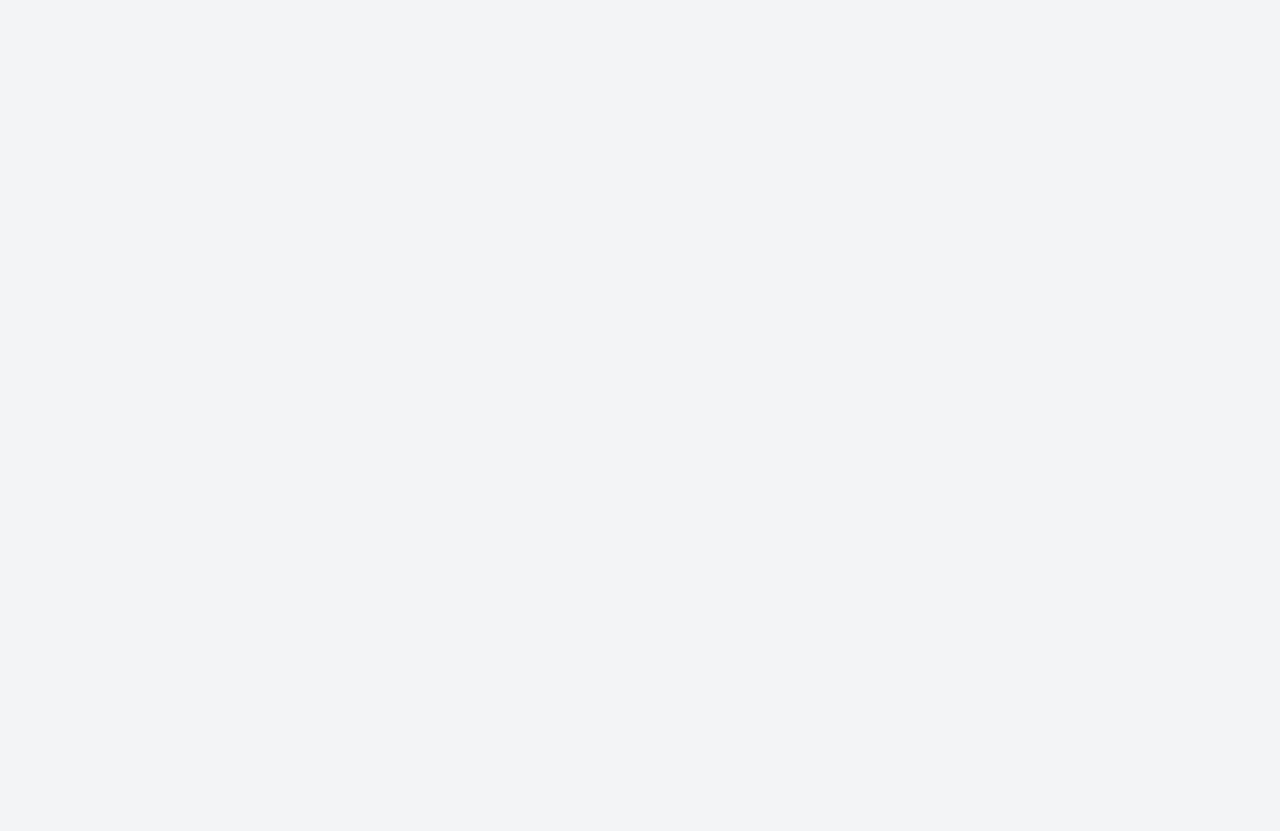
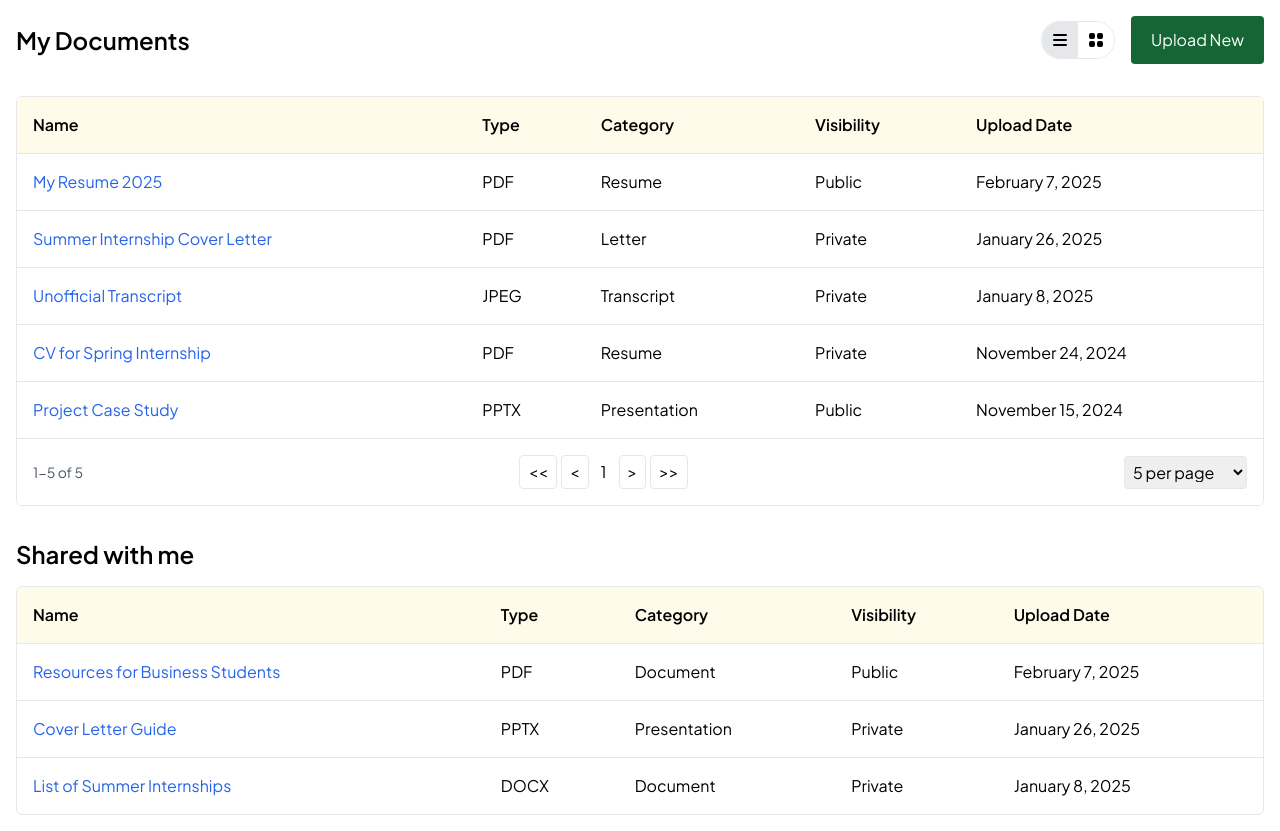
Before and after one commit to heartybp/BranchOut, a React (Vite) app in the folder client/: page /resources in a window 1280 px wide. Before the commit this address had no page. Before the commit the page ends 800 px from the top, so only its background shows below. Built offline with nearby package versions, Linux system fonts and the light colour scheme.

Commit message:
resources page

```diff
--- a/client/src/App.jsx
+++ b/client/src/App.jsx
@@ -1,12 +1,13 @@
 import { BrowserRouter, Routes, Route } from "react-router-dom";
 
-import SignUp from './components/SignUp.jsx';
+import SignUp from "./components/SignUp.jsx";
 import Login from "./components/Login.jsx";
 
 import Home from "./Home.jsx";
 import Network from "./Network.jsx";
 import Forum from "./Forum.jsx";
 import Profile from "./Profile.jsx";
+import Resources from "./Resources.jsx";
 
 // App.jsx is the entry point of a React application
 // Here, you define your main React component and render the initial structure of the user interface
@@ -15,21 +16,21 @@ import Profile from "./Profile.jsx";
 // client > src > components
 
 function App() {
-
   return (
     <BrowserRouter>
       <Routes>
-        <Route path="/" element={<SignUp />}  />
-        <Route path="/login" element={<Login />}  />
-        <Route path="/home" element={<Home />}  />
+        <Route path="/" element={<SignUp />} />
+        <Route path="/login" element={<Login />} />
+        <Route path="/home" element={<Home />} />
 
-        <Route path="/network" element={<Network />}  />
-        <Route path="/forum" element={<Forum />}  />
+        <Route path="/network" element={<Network />} />
+        <Route path="/forum" element={<Forum />} />
 
-        <Route path="/profile" element={<Profile />}  />
+        <Route path="/profile" element={<Profile />} />
+        <Route path="/resources" element={<Resources />} />
       </Routes>
     </BrowserRouter>
-  )
+  );
 }
 
-export default App
+export default App;
--- a/client/src/Home.jsx
+++ b/client/src/Home.jsx
@@ -48,7 +48,7 @@ const Home = () => {
         <div className="flex flex-col overflow-y-scroll bg-white">
           <Header />
 
-          <div className="flex bg-white">
+          <div className="flex bg-white mb-10">
             {/* left side */}
 
             <div className="bg-white justify-center w-[940px] flex-row ">
@@ -65,7 +65,7 @@ const Home = () => {
                     <p className="font-semibold">days checked in</p>
                   </div>
 
-                  <div className="bg-gray-100 p-6 rounded-lg border border-gray-300 flex flex-col items-center">
+                  <div className="bg-gray-100 p-5 rounded-lg border border-gray-300 flex flex-col items-center">
                     <p className="font-semibold">Current Mentor</p>
                     <img
                       src={mentorImage}
--- a/client/src/Resources.jsx
+++ b/client/src/Resources.jsx
@@ -1,26 +1,249 @@
+import React, { useState } from "react";
+
 const Resources = () => {
+  const [viewMode, setViewMode] = useState("list"); // 'list' or 'grid'
+  const [currentPage, setCurrentPage] = useState(1);
+  const [itemsPerPage, setItemsPerPage] = useState(5);
+
+  const myDocuments = [
+    {
+      name: "My Resume 2025",
+      type: "PDF",
+      category: "Resume",
+      visibility: "Public",
+      uploadDate: "February 7, 2025",
+      link: "#",
+    },
+    {
+      name: "Summer Internship Cover Letter",
+      type: "PDF",
+      category: "Letter",
+      visibility: "Private",
+      uploadDate: "January 26, 2025",
+      link: "#",
+    },
+    {
+      name: "Unofficial Transcript",
+      type: "JPEG",
+      category: "Transcript",
+      visibility: "Private",
+      uploadDate: "January 8, 2025",
+      link: "#",
+    },
+    {
+      name: "CV for Spring Internship",
+      type: "PDF",
+      category: "Resume",
+      visibility: "Private",
+      uploadDate: "November 24, 2024",
+      link: "#",
+    },
+    {
+      name: "Project Case Study",
+      type: "PPTX",
+      category: "Presentation",
+      visibility: "Public",
+      uploadDate: "November 15, 2024",
+      link: "#",
+    },
+  ];
+
+  const sharedWithMe = [
+    {
+      name: "Resources for Business Students",
+      type: "PDF",
+      category: "Document",
+      visibility: "Public",
+      uploadDate: "February 7, 2025",
+      link: "#",
+    },
+    {
+      name: "Cover Letter Guide",
+      type: "PPTX",
+      category: "Presentation",
+      visibility: "Private",
+      uploadDate: "January 26, 2025",
+      link: "#",
+    },
+    {
+      name: "List of Summer Internships",
+      type: "DOCX",
+      category: "Document",
+      visibility: "Private",
+      uploadDate: "January 8, 2025",
+      link: "#",
+    },
+  ];
+
+  const totalPages = Math.ceil(myDocuments.length / itemsPerPage);
+  const displayedDocuments = myDocuments.slice(
+    (currentPage - 1) * itemsPerPage,
+    currentPage * itemsPerPage
+  );
+
+  const handlePageChange = (page) => {
+    setCurrentPage(page);
+  };
+
   return (
-    <>
-      <div className="flex flex-col">
-        <button className="px-5 py-3 bg-brandGreen text-md text-white">
-          Upload New
-        </button>
+    <div className="flex flex-col bg-white min-h-screen">
+      {/* header with upload button */}
+      <div className="flex justify-between items-center p-4 bg-white">
+        <h1 className="text-2xl font-semibold">My Documents</h1>
+        <div className="flex items-center gap-4">
+          <div className="flex border rounded-full overflow-hidden">
+            <button
+              className={`p-2 ${
+                viewMode === "list" ? "bg-gray-200" : "bg-white"
+              }`}
+              onClick={() => setViewMode("list")}
+            >
+              <svg
+                xmlns="http://www.w3.org/2000/svg"
+                className="h-5 w-5"
+                viewBox="0 0 20 20"
+                fill="currentColor"
+              >
+                <path
+                  fillRule="evenodd"
+                  d="M3 5a1 1 0 011-1h12a1 1 0 110 2H4a1 1 0 01-1-1zm0 5a1 1 0 011-1h12a1 1 0 110 2H4a1 1 0 01-1-1zm0 5a1 1 0 011-1h12a1 1 0 110 2H4a1 1 0 01-1-1z"
+                  clipRule="evenodd"
+                />
+              </svg>
+            </button>
+            <button
+              className={`p-2 ${
+                viewMode === "grid" ? "bg-gray-200" : "bg-white"
+              }`}
+              onClick={() => setViewMode("grid")}
+            >
+              <svg
+                xmlns="http://www.w3.org/2000/svg"
+                className="h-5 w-5"
+                viewBox="0 0 20 20"
+                fill="currentColor"
+              >
+                <path d="M5 3a2 2 0 00-2 2v2a2 2 0 002 2h2a2 2 0 002-2V5a2 2 0 00-2-2H5zM5 11a2 2 0 00-2 2v2a2 2 0 002 2h2a2 2 0 002-2v-2a2 2 0 00-2-2H5zM11 5a2 2 0 012-2h2a2 2 0 012 2v2a2 2 0 01-2 2h-2a2 2 0 01-2-2V5zM11 13a2 2 0 012-2h2a2 2 0 012 2v2a2 2 0 01-2 2h-2a2 2 0 01-2-2v-2z" />
+              </svg>
+            </button>
+          </div>
+          <button className="px-5 py-3 bg-green-800 text-white rounded">
+            Upload New
+          </button>
+        </div>
+      </div>
 
-        <h1>My Documents</h1>
-        <div>
-          <ul className="">
-            <li className="bg-amber-50">Name</li>
-            <li>My Resume 2025</li>
-            <li>Summer Internship Cover Letter</li>
-            <li>Unofficial Transcript</li>
-            <li>CV for Spring Internship</li>
-            <li>Project Case Study</li>
-          </ul>
+      <div className="p-4">
+        {/* My Documents Table */}
+        <div className="bg-white border rounded-md overflow-hidden mb-8">
+          <table className="w-full">
+            <thead>
+              <tr className="bg-amber-50">
+                <th className="text-left p-4 font-semibold">Name</th>
+                <th className="text-left p-4 font-semibold">Type</th>
+                <th className="text-left p-4 font-semibold">Category</th>
+                <th className="text-left p-4 font-semibold">Visibility</th>
+                <th className="text-left p-4 font-semibold">Upload Date</th>
+              </tr>
+            </thead>
+            <tbody>
+              {displayedDocuments.map((doc, index) => (
+                <tr key={index} className="border-t">
+                  <td className="p-4 text-blue-600">
+                    <a href={doc.link}>{doc.name}</a>
+                  </td>
+                  <td className="p-4">{doc.type}</td>
+                  <td className="p-4">{doc.category}</td>
+                  <td className="p-4">{doc.visibility}</td>
+                  <td className="p-4">{doc.uploadDate}</td>
+                </tr>
+              ))}
+            </tbody>
+          </table>
+
+          {/* Pagination */}
+          <div className="flex justify-between items-center p-4 bg-white border-t">
+            <div className="text-sm text-gray-600">
+              {`${(currentPage - 1) * itemsPerPage + 1}-${Math.min(
+                currentPage * itemsPerPage,
+                myDocuments.length
+              )} of ${myDocuments.length}`}
+            </div>
+            <div className="flex items-center space-x-1">
+              <button
+                className="px-2 py-1 border rounded"
+                onClick={() => handlePageChange(1)}
+                disabled={currentPage === 1}
+              >
+                &lt;&lt;
+              </button>
+              <button
+                className="px-2 py-1 border rounded"
+                onClick={() => handlePageChange(currentPage - 1)}
+                disabled={currentPage === 1}
+              >
+                &lt;
+              </button>
+              <div className="px-2 py-1">{currentPage}</div>
+              <button
+                className="px-2 py-1 border rounded"
+                onClick={() => handlePageChange(currentPage + 1)}
+                disabled={currentPage === totalPages}
+              >
+                &gt;
+              </button>
+              <button
+                className="px-2 py-1 border rounded"
+                onClick={() => handlePageChange(totalPages)}
+                disabled={currentPage === totalPages}
+              >
+                &gt;&gt;
+              </button>
+            </div>
+            <div className="flex items-center">
+              <select
+                className="border rounded p-1"
+                value={itemsPerPage}
+                onChange={(e) => setItemsPerPage(Number(e.target.value))}
+              >
+                <option value={5}>5 per page</option>
+                <option value={10}>10 per page</option>
+                <option value={20}>20 per page</option>
+              </select>
+            </div>
+          </div>
         </div>
 
-        <h1>Shared With Me</h1>
+        {/* Shared with me */}
+        <h1 className="text-2xl font-semibold mb-4">Shared with me</h1>
+        <div className="bg-white border rounded-md overflow-hidden">
+          <table className="w-full">
+            <thead>
+              <tr className="bg-amber-50">
+                <th className="text-left p-4 font-semibold">Name</th>
+                <th className="text-left p-4 font-semibold">Type</th>
+                <th className="text-left p-4 font-semibold">Category</th>
+                <th className="text-left p-4 font-semibold">Visibility</th>
+                <th className="text-left p-4 font-semibold">Upload Date</th>
+              </tr>
+            </thead>
+            <tbody>
+              {sharedWithMe.map((doc, index) => (
+                <tr key={index} className="border-t">
+                  <td className="p-4 text-blue-600">
+                    <a href={doc.link}>{doc.name}</a>
+                  </td>
+                  <td className="p-4">{doc.type}</td>
+                  <td className="p-4">{doc.category}</td>
+                  <td className="p-4">{doc.visibility}</td>
+                  <td className="p-4">{doc.uploadDate}</td>
+                </tr>
+              ))}
+            </tbody>
+          </table>
+        </div>
       </div>
-    </>
+    </div>
   );
 };
 
```
